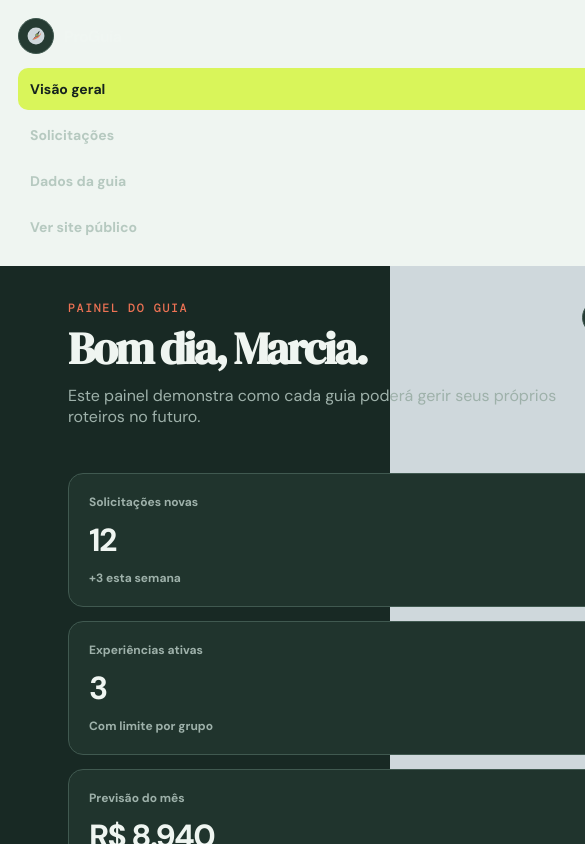
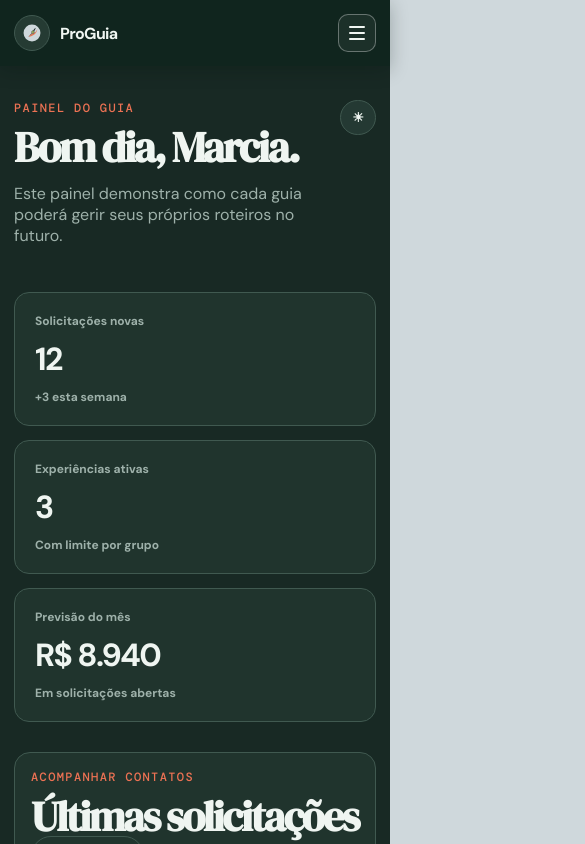
Before and after one commit to fred512/proguia, a Nuxt app: page /painel in a window 390 px wide. Shown: the top 844 px of the page, 585 px wide, since content can reach past the window. Built offline with nearby package versions, Linux system fonts and the light colour scheme.

Commit message:
Melhora navegação e painel mobile

```diff
--- a/assets/css/main.css
+++ b/assets/css/main.css
@@ -35,10 +35,11 @@ img { display: block; max-width: 100%; }
 .brand { display: inline-flex; align-items: center; gap: 10px; font-weight: 800; letter-spacing: -.04em; }
 .brand-symbol { width: 36px; height: 36px; padding: 7px; background: var(--paper); border: 1px solid var(--line); border-radius: 50%; display: grid; place-items: center; }
 .brand-symbol img { width: 100%; height: 100%; }
-.main-nav { display: flex; gap: 8px; align-items: center; }
-.main-nav > a, .main-nav > button { border: 0; background: transparent; color: var(--ink); padding: 9px 12px; font-size: 14px; font-weight: 700; border-radius: 10px; }
-.main-nav > a:hover, .main-nav > button:hover { background: var(--paper-strong); }
-.main-nav > a { border: 1px solid var(--line); }
+.main-nav, .desktop-nav { display: flex; gap: 8px; align-items: center; }
+.desktop-nav > a, .desktop-nav > button { border: 0; background: transparent; color: var(--ink); padding: 9px 12px; font-size: 14px; font-weight: 700; border-radius: 10px; }
+.desktop-nav > a:hover, .desktop-nav > button:hover { background: var(--paper-strong); }
+.desktop-nav > a { border: 1px solid var(--line); }
+.mobile-nav-actions, .mobile-site-menu { display: none; }
 
 .theme-toggle { display: inline-flex; align-items: center; gap: 6px; color: var(--ink); background: var(--paper-strong); border: 1px solid var(--line); padding: 8px 11px; border-radius: 999px; font-weight: 800; font-size: 13px; }
 .theme-toggle:hover { transform: translateY(-1px); border-color: var(--lime-deep); }
@@ -161,14 +162,15 @@ h1, h2, h3 { margin: 0; letter-spacing: -.05em; }
 .confirmation-content p:not(.eyebrow) { color: var(--muted); line-height: 1.55; }
 .confirmation-symbol { width: 60px; height: 60px; margin: 0 auto; display: grid; place-items: center; background: var(--lime); color: #15221e; border: 2px solid var(--lime-deep); border-radius: 50%; font-size: 29px; font-weight: 900; }
 
-.admin-page { min-height: 100vh; display: grid; grid-template-columns: 265px 1fr; background: var(--paper); }
-.admin-sidebar { padding: 26px 18px; display: flex; flex-direction: column; background: var(--ink); color: #f0f6f2; }
-.admin-sidebar .brand { margin: 0 8px 38px; }
+.admin-page { min-height: 100vh; display: grid; grid-template-columns: 265px minmax(0, 1fr); background: var(--paper); }
+.admin-sidebar { min-width: 0; height: 100vh; padding: 26px 18px; display: flex; flex-direction: column; position: sticky; top: 0; align-self: start; background: #10251e; color: #f0f6f2; }
+.admin-sidebar-top .brand { margin: 0 8px 38px; }
 .admin-sidebar .brand-symbol { background: #253b33; border-color: #405950; }
 .admin-sidebar nav { display: grid; gap: 4px; }
 .admin-sidebar nav a { padding: 12px; border-radius: 10px; color: #b6c9c0; font-size: 14px; font-weight: 700; }
 .admin-sidebar nav a.active, .admin-sidebar nav a:hover { color: #15221e; background: var(--lime); }
 .admin-sidebar > p { margin-top: auto; padding: 16px 8px 0; border-top: 1px solid #ffffff1c; color: #95aaa1; font-size: 12px; line-height: 1.5; }
+.admin-menu-trigger { display: none; }
 .admin-content { width: min(1120px, calc(100% - 60px)); margin: 0 auto; padding: 58px 0; }
 .admin-title-row { display: flex; justify-content: space-between; gap: 20px; align-items: start; }
 .admin-title-row h1 { font-family: 'DM Serif Display', Georgia, serif; font-size: 54px; line-height: .9; }
@@ -208,24 +210,41 @@ h1, h2, h3 { margin: 0; letter-spacing: -.05em; }
 .pwa-dismiss { width: 26px; height: 26px; border: 0; color: #f2f7f4; background: transparent; border-radius: 50%; font-size: 21px; line-height: 1; }.pwa-dismiss:hover { background: #ffffff1d; }
 
 @media (max-width: 900px) {
-  .main-nav > button:not(.theme-toggle), .main-nav > a { display: none; }
+  .desktop-nav { display: none; }
+  .mobile-nav-actions { display: flex; align-items: center; gap: 8px; }
+  .main-nav { position: relative; }
+  .mobile-menu-trigger, .admin-menu-trigger { width: 38px; height: 38px; padding: 0; display: grid; align-content: center; justify-items: center; gap: 4px; border: 1px solid var(--line); border-radius: 10px; background: var(--panel-solid); }
+  .mobile-menu-trigger span, .admin-menu-trigger span { width: 16px; height: 2px; display: block; background: currentColor; border-radius: 4px; }
+  .mobile-site-menu { width: min(310px, calc(100vw - 48px)); padding: 8px; display: grid; gap: 3px; position: absolute; z-index: 35; top: calc(100% + 9px); right: 0; overflow: hidden; border: 1px solid var(--line); border-radius: 14px; background: var(--panel-solid); box-shadow: 0 18px 35px #12241e2b; opacity: 0; pointer-events: none; transform: translateY(-8px); transition: opacity .18s ease, transform .18s ease; }
+  .mobile-site-menu.is-open { opacity: 1; pointer-events: auto; transform: translateY(0); }
+  .mobile-site-menu a, .mobile-site-menu button { min-height: 44px; padding: 0 12px; display: flex; align-items: center; justify-content: space-between; border: 0; border-radius: 9px; color: var(--ink); background: transparent; font: inherit; font-size: 14px; font-weight: 800; text-align: left; }
+  .mobile-site-menu a { background: var(--lime); color: #14231d; }
+  .mobile-site-menu button:hover { background: var(--paper-strong); }
   .hero { padding-top: 116px; gap: 40px; grid-template-columns: 1fr .85fr; }
   .hero-visual { min-height: 440px; }.hero-visual > img { height: 440px; }
   .route-grid { grid-template-columns: 1fr; max-width: 550px; }.route-card { display: grid; grid-template-columns: .9fr 1.1fr; }.route-card-body { padding: 18px; }.route-photo, .route-photo > img { height: 100%; min-height: 240px; }
   .how-section, .guide-layout { grid-template-columns: 1fr; gap: 38px; }.guide-image-wrap { height: 450px; max-width: 550px; }
-  .admin-page { grid-template-columns: 1fr; }.admin-sidebar { padding: 18px; }.admin-sidebar .brand { margin: 0 0 14px; }.admin-sidebar nav { grid-template-columns: repeat(3, 1fr); }.admin-sidebar > p { display: none; }
+  .admin-page { display: block; }
+  .admin-sidebar { width: 100%; height: auto; min-height: 66px; padding: 0; position: sticky; z-index: 32; box-shadow: 0 4px 17px #06140f40; }
+  .admin-sidebar-top { width: min(100% - 36px, 700px); min-height: 66px; margin: 0 auto; display: flex; align-items: center; justify-content: space-between; gap: 18px; }
+  .admin-sidebar-top .brand { margin: 0; color: #f0f6f2; }
+  .admin-menu-trigger { color: #f0f6f2; background: #ffffff0d; border-color: #ffffff54; }
+  .admin-sidebar nav { width: min(100% - 36px, 700px); max-height: 0; margin: 0 auto; grid-template-columns: 1fr; overflow: hidden; border-top: 0 solid #ffffff20; transition: max-height .22s ease, padding .22s ease, border-width .22s ease; }
+  .admin-sidebar nav.is-open { max-height: 244px; padding: 10px 0 15px; border-top-width: 1px; }
+  .admin-sidebar nav a { padding: 11px 12px; border: 1px solid #ffffff16; background: #ffffff08; }
+  .admin-sidebar > p { display: none; }
   .profile-editor { grid-template-columns: 220px 1fr; }.profile-summary { top: 18px; }.profile-photo { height: 200px; }
 }
 
 @media (max-width: 620px) {
-  .page-width { width: min(100% - 28px, 520px); }.nav-bar { min-height: 64px; padding: 8px 2px; }.theme-toggle-label { display: none; }
+  .page-width { width: min(100% - 28px, 520px); }.nav-bar { min-height: 64px; padding: 8px 2px; }.theme-toggle-label { display: none; }.mobile-site-menu { width: min(310px, calc(100vw - 28px)); }
   .hero { display: flex; flex-direction: column; align-items: stretch; padding: 96px 0 67px; }.hero h1 { font-size: clamp(58px, 18vw, 82px); }.hero-description { margin: 25px 0; font-size: 17px; }.hero-actions .button { flex: 1; }.hero-visual { width: calc(100% - 18px); min-height: 390px; }.hero-visual > img { height: 390px; }.hero-sticker { width: 101px; height: 101px; font-size: 12px; }.hero-bubble { bottom: 31px; right: 12px; }.hero-bubble strong { font-size: 15px; }
   .routes-section { padding: 65px 0; }.section-heading { display: block; margin-bottom: 27px; }.section-heading h2, .how-copy h2, .guide-copy h2 { font-size: 42px; }.wide-heading > p { margin-top: 18px; }
   .route-card { display: flex; }.route-photo, .route-photo > img { height: 230px; min-height: 230px; }.route-highlights { min-height: auto; }
   .how-section { padding: 68px 0; }.steps-list { grid-template-columns: 1fr; gap: 9px; }.steps-list li { min-height: 0; display: grid; grid-template-columns: 45px 1fr; column-gap: 10px; }.steps-list span { margin: 3px 0; grid-row: span 2; }.steps-list p { margin-top: 4px; }
   .guide-section { padding: 65px 0; }.guide-image-wrap { height: 420px; border-radius: 18px 110px 18px 18px; }.guide-copy blockquote { font-size: 25px; }.footer-row { flex-wrap: wrap; gap: 12px; }
   .dialog-backdrop { padding: 12px; }.gallery-dialog, .booking-dialog { max-height: calc(100vh - 24px); padding: 21px 16px; border-radius: 15px; }.dialog-header h2 { font-size: 33px; }.gallery-grid { grid-template-columns: 1fr 1fr; gap: 8px; }.gallery-grid figure { height: 140px; }.field-row { grid-template-columns: 1fr; }.booking-summary { display: grid; }.booking-summary strong { text-align: left; }
-  .admin-content { width: min(100% - 28px, 550px); padding: 34px 0; }.admin-title-row h1 { font-size: 45px; }.metric-grid { grid-template-columns: 1fr; margin: 30px 0; }.request-section { padding: 16px; }.requests-table { overflow-x: auto; }.table-head, .table-row { min-width: 650px; }.admin-sidebar nav { grid-template-columns: 1fr; }
+  .admin-sidebar-top, .admin-sidebar nav { width: min(100% - 28px, 550px); }.admin-content { width: min(100% - 28px, 550px); padding: 34px 0; }.admin-title-row h1 { font-size: clamp(39px, 11vw, 45px); }.metric-grid { grid-template-columns: 1fr; margin: 30px 0; }.request-section { padding: 16px; }.requests-table { overflow-x: auto; }.table-head, .table-row { min-width: 650px; }
   .profile-editor { grid-template-columns: 1fr; margin-top: 28px; }.profile-summary { position: static; display: grid; grid-template-columns: 96px 1fr; column-gap: 14px; align-items: center; }.profile-photo { grid-row: span 3; height: 112px; border-radius: 11px 38px 11px 11px; }.profile-state { margin: 0 0 7px; justify-self: start; }.profile-summary h2 { font-size: 25px; }.profile-summary-tags { grid-column: 1 / -1; margin-top: 12px; }.profile-form-card { padding: 19px 16px; }.profile-form-heading { align-items: start; }.profile-form-heading h2 { font-size: 31px; }.profile-fields { grid-template-columns: 1fr; }.form-field-wide { grid-column: auto; }.profile-form-actions { align-items: stretch; flex-direction: column; }.profile-form-actions .button { width: 100%; }
   .pwa-prompt { right: 14px; bottom: 14px; grid-template-columns: 34px 1fr auto; }.pwa-prompt-icon { width: 32px; height: 32px; }.pwa-prompt-actions { gap: 4px; }
 }
--- a/pages/painel.vue
+++ b/pages/painel.vue
@@ -4,17 +4,23 @@ const requests = [
   { name: 'João Ribeiro', route: 'Compras sem pressa', date: '02 ago', phone: '(45) 98888-1200', value: 'R$ 640', status: 'Contato' },
   { name: 'Luciana Mello', route: 'Gigantes da fronteira', date: '21 ago', phone: '(41) 97777-4570', value: 'R$ 920', status: 'Confirmada' }
 ]
+
+const menuOpen = ref(false)
+const closeMenu = () => { menuOpen.value = false }
 </script>
 
 <template>
   <main class="admin-page">
     <aside class="admin-sidebar">
-      <BrandLogo />
-      <nav aria-label="Navegação do painel">
-        <NuxtLink class="active" to="/painel">Visão geral</NuxtLink>
-        <a href="#solicitacoes">Solicitações</a>
-        <NuxtLink to="/painel/perfil">Dados da guia</NuxtLink>
-        <NuxtLink to="/">Ver site público</NuxtLink>
+      <div class="admin-sidebar-top">
+        <BrandLogo />
+        <button class="admin-menu-trigger" type="button" aria-controls="admin-menu" :aria-expanded="menuOpen" aria-label="Abrir menu do painel" @click="menuOpen = !menuOpen"><span /><span /><span /></button>
+      </div>
+      <nav id="admin-menu" :class="{ 'is-open': menuOpen }" aria-label="Navegação do painel">
+        <NuxtLink class="active" to="/painel" @click="closeMenu">Visão geral</NuxtLink>
+        <a href="#solicitacoes" @click="closeMenu">Solicitações</a>
+        <NuxtLink to="/painel/perfil" @click="closeMenu">Dados da guia</NuxtLink>
+        <NuxtLink to="/" @click="closeMenu">Ver site público</NuxtLink>
       </nav>
       <p>Ambiente inicial de Marcia Marianno Machado.</p>
     </aside>
--- a/pages/painel/perfil.vue
+++ b/pages/painel/perfil.vue
@@ -10,22 +10,28 @@ const profile = reactive({
 })
 
 const saved = ref(false)
+const menuOpen = ref(false)
 
 const saveProfile = () => {
   saved.value = true
   window.setTimeout(() => { saved.value = false }, 3500)
 }
+
+const closeMenu = () => { menuOpen.value = false }
 </script>
 
 <template>
   <main class="admin-page">
     <aside class="admin-sidebar">
-      <BrandLogo />
-      <nav aria-label="Navegação do painel">
-        <NuxtLink to="/painel">Visão geral</NuxtLink>
-        <NuxtLink to="/painel#solicitacoes">Solicitações</NuxtLink>
-        <NuxtLink class="active" to="/painel/perfil">Dados da guia</NuxtLink>
-        <NuxtLink to="/">Ver site público</NuxtLink>
+      <div class="admin-sidebar-top">
+        <BrandLogo />
+        <button class="admin-menu-trigger" type="button" aria-controls="admin-menu" :aria-expanded="menuOpen" aria-label="Abrir menu do painel" @click="menuOpen = !menuOpen"><span /><span /><span /></button>
+      </div>
+      <nav id="admin-menu" :class="{ 'is-open': menuOpen }" aria-label="Navegação do painel">
+        <NuxtLink to="/painel" @click="closeMenu">Visão geral</NuxtLink>
+        <NuxtLink to="/painel#solicitacoes" @click="closeMenu">Solicitações</NuxtLink>
+        <NuxtLink class="active" to="/painel/perfil" @click="closeMenu">Dados da guia</NuxtLink>
+        <NuxtLink to="/" @click="closeMenu">Ver site público</NuxtLink>
       </nav>
       <p>Ambiente inicial de Marcia Marianno Machado.</p>
     </aside>
```
Also changed, not shown: pages/index.vue (+19 -6 lines).
